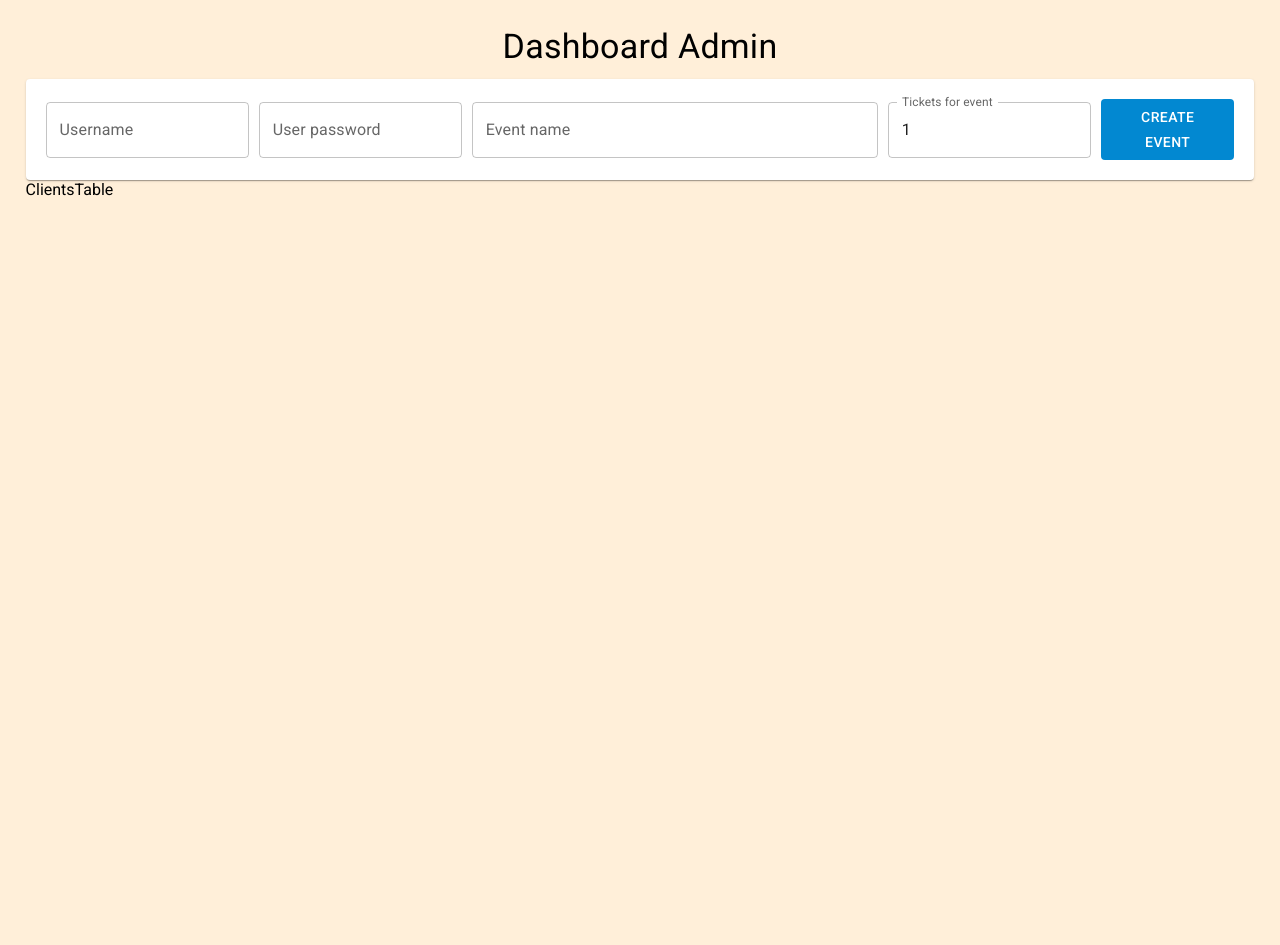
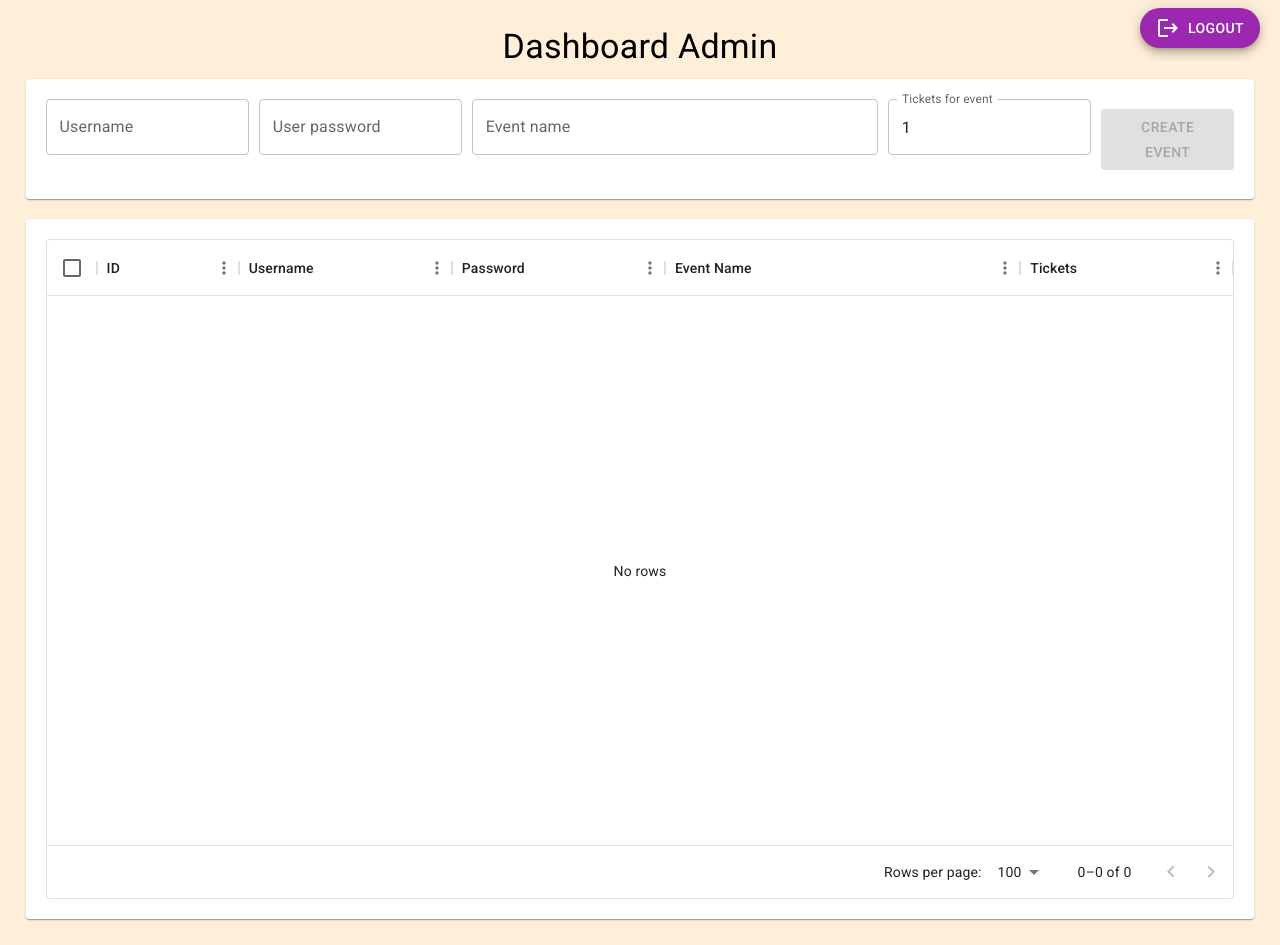
Before and after one commit to JEstebanRodriguez/Warden, a React (Vite) app in the folder client/: page /admin/home in a window 1280 px wide. Before the commit the page ends 800 px from the top, so only its background shows below. Built offline with nearby package versions, Linux system fonts and the light colour scheme.

Commit message:
Client UI: dashboard view. Inputs and table

```diff
--- a/client/src/components/ClientCreateInputs.jsx
+++ b/client/src/components/ClientCreateInputs.jsx
@@ -2,7 +2,7 @@ import React, { useEffect } from "react";
 import { Box, TextField, Paper, Button } from "@mui/material";
 import { useForm } from "react-hook-form";
 
-const ClientCreateInputs = () => {
+const ClientCreateInputs = ({newClient}) => {
   const initialValues = {
     username: "",
     userPassword: "",
@@ -14,7 +14,7 @@ const ClientCreateInputs = () => {
     register,
     handleSubmit,
     formState,
-    formState: { errors },
+    formState: { errors, isSubmitSuccessful, isValid },
     reset,
   } = useForm({
     mode: "onChange",
@@ -22,9 +22,13 @@ const ClientCreateInputs = () => {
   });
 
   const onSubmit = (values) => {
-    console.log(errors);
+    // console.log(errors);
     console.log(values);
-    reset({ initialValues });
+    newClient(values)
+    if (isSubmitSuccessful) {
+      console.log('is true')
+      reset(initialValues);
+    }
     // send data to client
     // save data in a table
   };
@@ -39,11 +43,11 @@ const ClientCreateInputs = () => {
         <Paper
           sx={{
             width: "100%",
-            height: "100%",
+            height: "120px",
             display: "flex",
             gap: "10px",
             justifyContent: "space-around",
-            alignItems: 'center',
+            alignItems: 'top',
             padding: "20px",
           }}
         >
@@ -120,8 +124,8 @@ const ClientCreateInputs = () => {
             color="info"
             disableElevation
             size="medium"
-            sx={{height: 'max-content', flex: '1'}}
-            disabled= {formState.errors == {} ? true : false}
+            sx={{height: 'max-content', flex: '1', marginTop: '10px'}}
+            disabled= {!isValid}
           >
             Create event
           </Button>
--- a/client/src/components/ClientsTable.jsx
+++ b/client/src/components/ClientsTable.jsx
@@ -1,10 +1,132 @@
-import React from 'react'
-import { DataGrid } from '@mui/x-data-grid';
+import React from "react";
+import { DataGrid } from "@mui/x-data-grid";
+import { Box, Paper } from "@mui/material";
 
-const ClientsTable = () => {
+const ClientsTable = ({rows}) => {
+  const columns = [
+    { field: "id", headerName: "ID", flex: 2 },
+    { field: "username", headerName: "Username", flex: 3},
+    { field: "userPassword", headerName: "Password", flex: 3 },
+    { field: "eventName", headerName: "Event Name", flex: 5},
+    { field: "maxTickets", headerName: "Tickets", flex: 3 },
+  ];
+
+  // const rows = [
+  //   {
+  //     id: 1,
+  //     username: "Snow",
+  //     password: "hashedpassword",
+  //     eventName: "Bithday",
+  //     maxTickets: 10,
+  //   },
+  //   {
+  //     id: 2,
+  //     username: "Aira",
+  //     password: "hashedpassword",
+  //     eventName: "Bithday",
+  //     maxTickets: 10,
+  //   },
+  //   {
+  //     id: 3,
+  //     username: "Zayn",
+  //     password: "hashedpassword",
+  //     eventName: "Bithday",
+  //     maxTickets: 10,
+  //   },
+  //   {
+  //     id: 4,
+  //     username: "Banana",
+  //     password: "hashedpassword",
+  //     eventName: "Bithday",
+  //     maxTickets: 10,
+  //   },
+  //   {
+  //     id: 5,
+  //     username: "Snow",
+  //     password: "hashedpassword",
+  //     eventName: "Bithday",
+  //     maxTickets: 10,
+  //   },
+  //   {
+  //     id: 6,
+  //     username: "Snow",
+  //     password: "hashedpassword",
+  //     eventName: "Bithday",
+  //     maxTickets: 10,
+  //   },
+  //   {
+  //     id: 7,
+  //     username: "Snow",
+  //     password: "hashedpassword",
+  //     eventName: "Bithday",
+  //     maxTickets: 10,
+  //   },
+  //   {
+  //     id: 8,
+  //     username: "Snow",
+  //     password: "hashedpassword",
+  //     eventName: "Bithday",
+  //     maxTickets: 10,
+  //   },
+  //   {
+  //     id: 9,
+  //     username: "Snow",
+  //     password: "hashedpassword",
+  //     eventName: "Bithday",
+  //     maxTickets: 10,
+  //   },
+  //   {
+  //     id: 10,
+  //     username: "Snow",
+  //     password: "hashedpassword",
+  //     eventName: "Bithday",
+  //     maxTickets: 10,
+  //   },
+  //   {
+  //     id: 11,
+  //     username: "Snow",
+  //     password: "hashedpassword",
+  //     eventName: "Bithday",
+  //     maxTickets: 10,
+  //   },
+  //   {
+  //     id: 12,
+  //     username: "Snow",
+  //     password: "hashedpassword",
+  //     eventName: "Bithday",
+  //     maxTickets: 10,
+  //   },
+  //   {
+  //     id: 13,
+  //     username: "Snow",
+  //     password: "hashedpassword",
+  //     eventName: "Bithday",
+  //     maxTickets: 10,
+  //   },
+  //   {
+  //     id: 14,
+  //     username: "Snow",
+  //     password: "hashedpassword",
+  //     eventName: "Bithday",
+  //     maxTickets: 10,
+  //   },
+  // ];
+
+
+
   return (
-    <div>ClientsTable</div>
-  )
-}
+    <Box sx={{ marginTop: "20px" }}>
+      <Paper sx={{ padding: "20px", height: 700 }}>
+        <DataGrid
+          rows={rows}
+          columns={columns}
+          // pageSize={5} feature not available for community version
+          // rowsPerPageOptions={5}  feature not available for community version
+          checkboxSelection
+        />
+      </Paper>
+    </Box>
+  );
+};
 
-export default ClientsTable
+export default ClientsTable;
--- a/client/src/pages/AdminDashboard.jsx
+++ b/client/src/pages/AdminDashboard.jsx
@@ -1,21 +1,38 @@
-import React from 'react'
-import {Container, Typography, Box} from '@mui/material'
-import ClientCreateInputs from '../components/ClientCreateInputs'
-import ClientsTable from '../components/ClientsTable'
+import React, { useState } from "react";
+import { Container, Typography, Box, Fab } from "@mui/material";
+import ClientCreateInputs from "../components/ClientCreateInputs";
+import ClientsTable from "../components/ClientsTable";
+import LogoutIcon from "@mui/icons-material/Logout";
 
 const AdminDashboard = () => {
+  const [clients, setClients] = useState([]);
+  const [counter, setCounter] = useState(1);
+  // let clients = [];
+
+  // Needs UseEffect to fetch data with each submit and reset clients state
+
+  const addClient = (data) => {
+    console.log(data);
+    data.id = counter;
+    setCounter(counter + 1);
+    // clients.push(data);
+    setClients([...clients, data]);
+    console.log(clients);
+  };
+
   return (
-    <Box
-      component="main"
-      sx={{ padding: "2%"}}
-    >
-        <Typography variant="h4" gutterBottom align="center">
-          Dashboard Admin
-        </Typography>
-        <ClientCreateInputs />
-        <ClientsTable />
+    <Box component="main" sx={{ padding: "2%" }}>
+      <Fab variant="extended" size="medium" color='secondary' sx={{position: 'absolute', right: '20px', top: '8px'}}>
+        <LogoutIcon sx={{ mr: 1}} />
+        Logout
+      </Fab>
+      <Typography variant="h4" gutterBottom align="center">
+        Dashboard Admin
+      </Typography>
+      <ClientCreateInputs newClient={addClient} />
+      <ClientsTable rows={clients} />
     </Box>
-  )
-}
+  );
+};
 
-export default AdminDashboard
+export default AdminDashboard;
```
